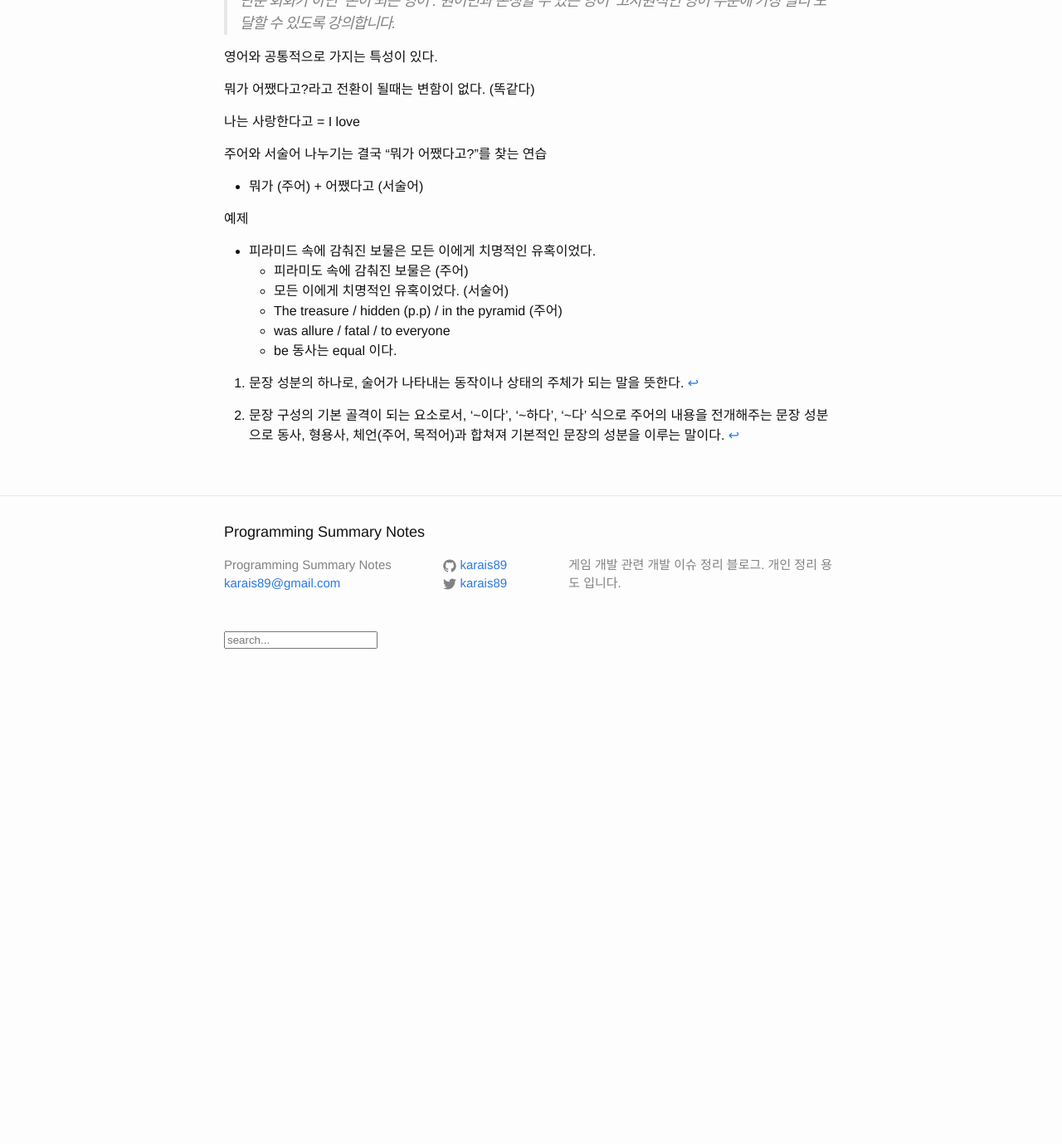
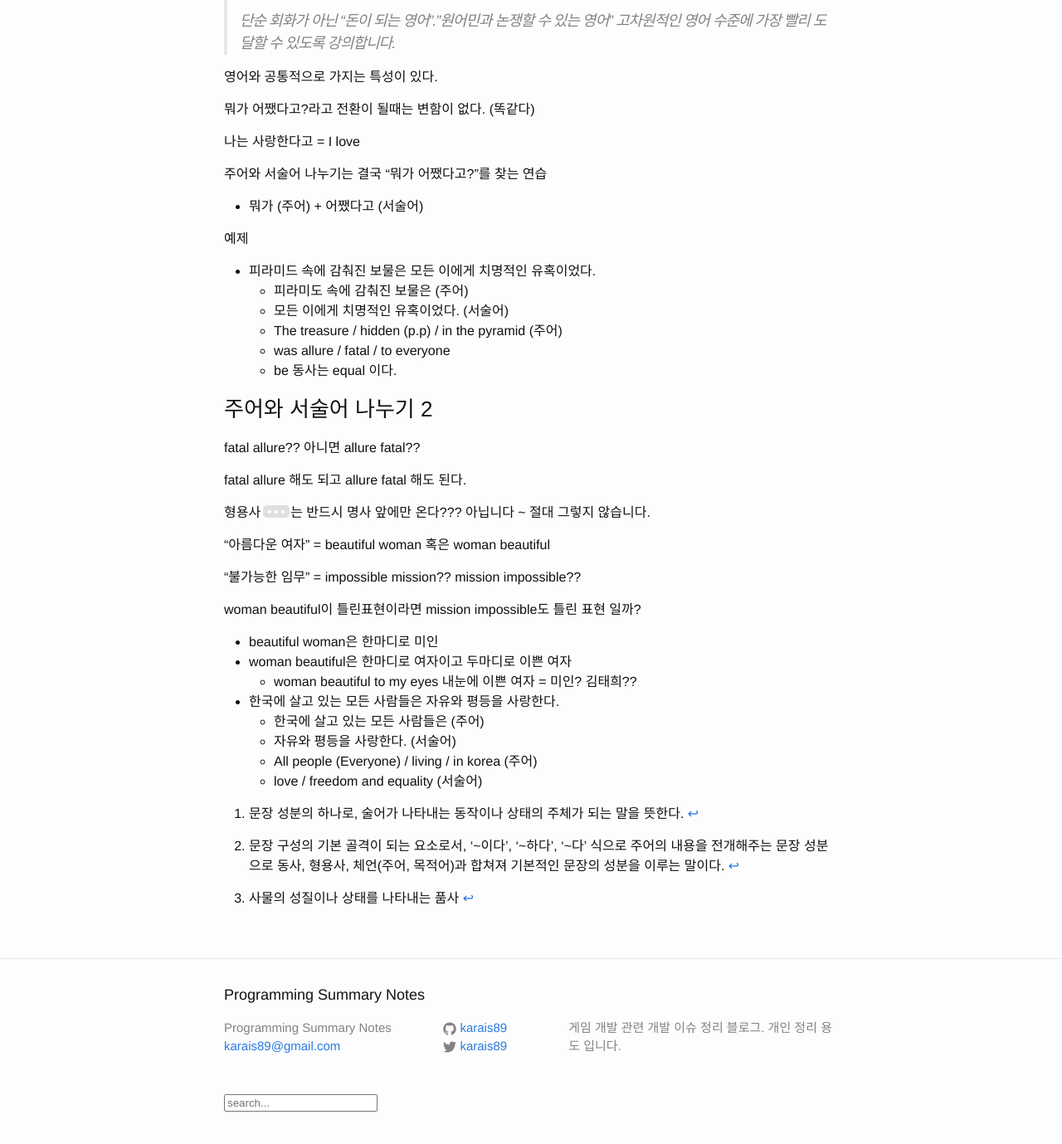
Before and after one commit to karais89/karais89.github.io_back, a Jekyll site: the page built from _posts/2018-12-14-hanmadiro-part-0.markdown, in a window 1280 px wide and 1400 px high, scrolled down 549 px. Shown: the top 1379 px of the window at 83% size. Built offline with Jekyll 4.4.1, drawn with Linux system fonts in a browser that asks for light colours; comment, search, counter and statistics services are not loaded; before the commit the page ends 1391 px from its top, so only the background shows below that.

Commit message:
update post 주어와 서술어 나누기 2

```diff
--- a/_posts/2018-12-14-hanmadiro-part-0.markdown
+++ b/_posts/2018-12-14-hanmadiro-part-0.markdown
@@ -40,5 +40,31 @@ tags: [english]
     - was allure / fatal / to everyone
     - be 동사는 equal 이다.
 
+### 주어와 서술어 나누기 2
+
+fatal allure?? 아니면 allure fatal??
+
+fatal allure 해도 되고 allure fatal 해도 된다.
+
+형용사[^3]는 반드시 명사 앞에만 온다??? 아닙니다 ~ 절대 그렇지 않습니다.
+
+"아름다운 여자" = beautiful woman 혹은 woman beautiful
+
+"불가능한 임무" = impossible mission?? mission impossible??
+
+woman beautiful이 틀린표현이라면 mission impossible도 틀린 표현 일까?
+
+- beautiful woman은 한마디로 미인
+- woman beautiful은 한마디로 여자이고 두마디로 이쁜 여자
+    - woman beautiful to my eyes 내눈에 이쁜 여자 = 미인? 김태희??
+
+- 한국에 살고 있는 모든 사람들은 자유와 평등을 사랑한다.
+    - 한국에 살고 있는 모든 사람들은 (주어)
+    - 자유와 평등을 사랑한다. (서술어)
+    - All people (Everyone) / living / in korea (주어)
+    - love / freedom and equality (서술어)
+
+
 [^1]: 문장 성분의 하나로, 술어가 나타내는 동작이나 상태의 주체가 되는 말을 뜻한다.
 [^2]: 문장 구성의 기본 골격이 되는 요소로서, '~이다', '~하다', '~다' 식으로 주어의 내용을 전개해주는 문장 성분으로 동사, 형용사, 체언(주어, 목적어)과 합쳐져 기본적인 문장의 성분을 이루는 말이다.
+[^3]: 사물의 성질이나 상태를 나타내는 품사
```
